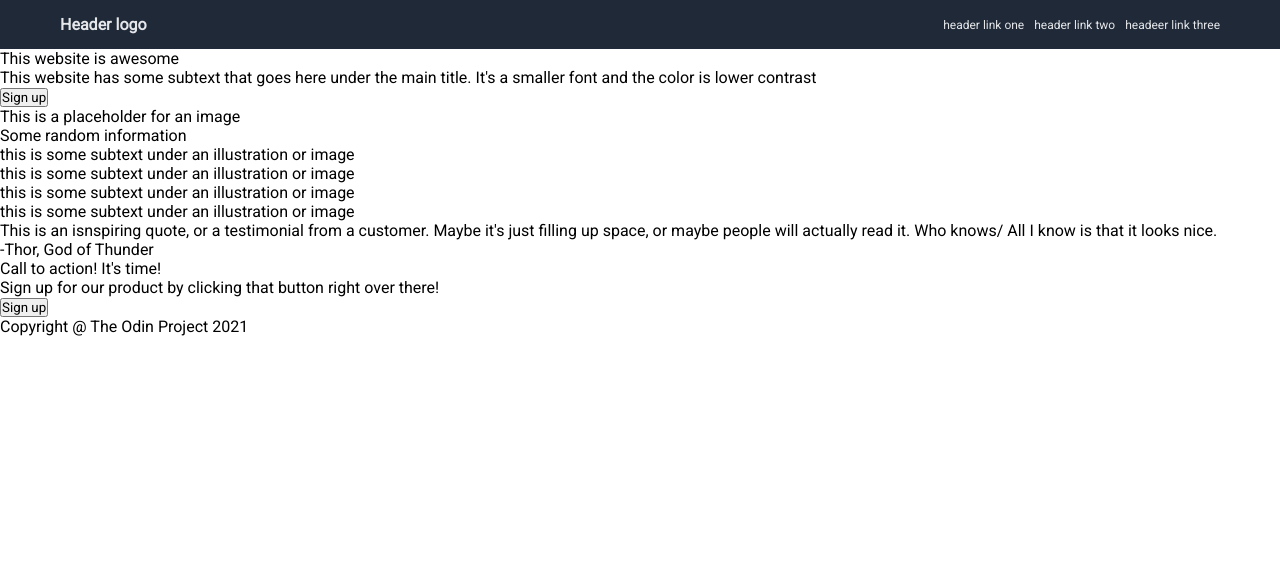
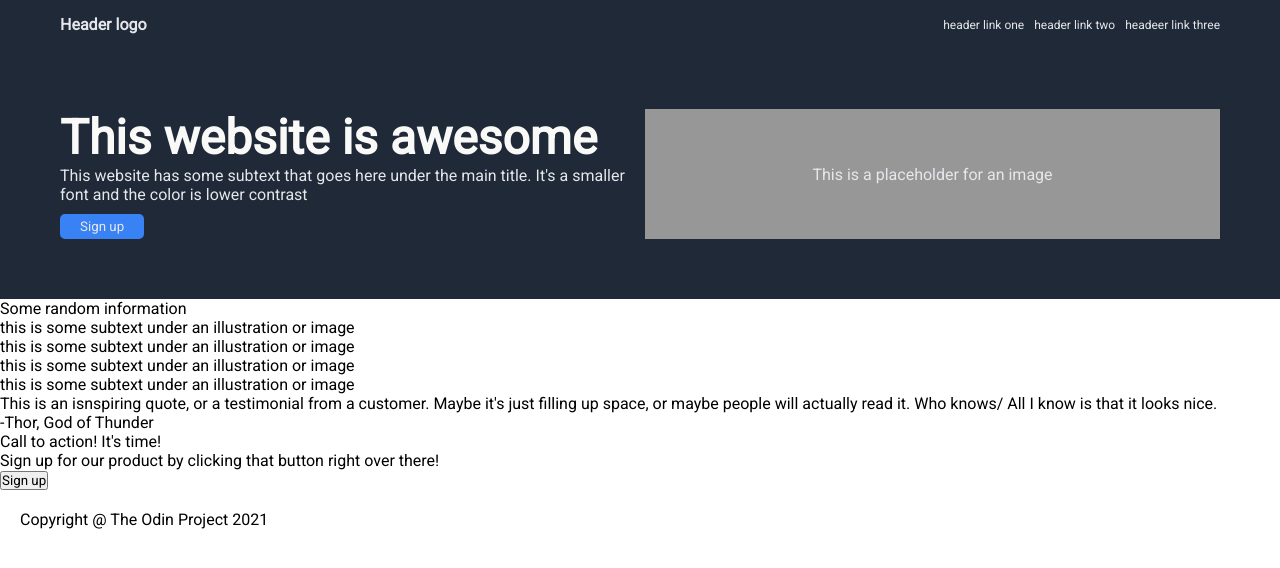
Before and after one commit to codingbyday3/odin-landing-page, a plain HTML site: page index.html in a window 1280 px wide. Drawn offline with Linux system fonts and the light colour scheme.

Commit message:
Feat: add css to first section
I made first section as a flexbox, and set flex
to 1 so the empty space will be deployed equaly.

```diff
--- a/index.html
+++ b/index.html
@@ -18,17 +18,17 @@
     </div>
   </header>
   <main>
-    <div>
-      <div>
-        <p>This website is awesome</p>
+    <section class="first-section">
+      <div class="heading-container">
+        <p class="heading">This website is awesome</p>
         <p>This website has some subtext that goes here under the main title. It's a smaller font and the color is lower contrast</p>
         <button>Sign up</button>
       </div>
-      <div>
+      <div class="placeholder">
         <p>This is a placeholder for an image</p>
       </div>
-    </div>
-    <div>
+    </section>
+    <section>
       <p>Some random information</p>
       <div>
         <div></div>
@@ -46,12 +46,12 @@
         <div></div>
         <p>this is some subtext under an illustration or image</p>
       </div>
-    </div>
-    <div>
+    </section>
+    <section>
       <p>This is an isnspiring quote, or a testimonial from a customer. Maybe it's just filling up space, or maybe people will actually read it. Who knows/ All I know is that it looks nice.</p>
       <p>-Thor, God of Thunder</p>
-    </div>
-    <div>
+    </section>
+    <section>
       <div>
         <div>
           <p>Call to action! It's time!</p>
@@ -59,7 +59,7 @@
         </div>
         <button>Sign up</button>
       </div>
-    </div>
+    </section>
   </main>
   <footer>
     Copyright @ The Odin Project 2021
--- a/style.css
+++ b/style.css
@@ -28,3 +28,47 @@ header div{
   color: #E5E7EB;
   font-size: 12px;
 }
+
+main{
+  display: flex;
+  flex-direction: column;
+
+}
+
+.first-section{
+  background-color: #1F2937;
+  color: #E5E7EB;
+  padding: 60px;
+  display: flex;
+  gap: 10px;
+}
+
+.first-section .heading{
+  font-size: 48px;
+  font-weight: 900;
+  color: #F9FAF8;
+}
+
+.first-section div{
+  flex: 1;
+}
+
+.first-section .placeholder{
+  display: flex;
+  align-items: center;
+  justify-content: center;
+  background-color: #979797;
+}
+
+.heading-container button{
+  background-color: #3882F6;
+  color: #E5E7EB;
+  border: none ;
+  padding: 5px 20px;
+  border-radius: 5px;
+  margin-top: 10px;
+}
+
+footer{
+  padding: 20px;
+}
```
